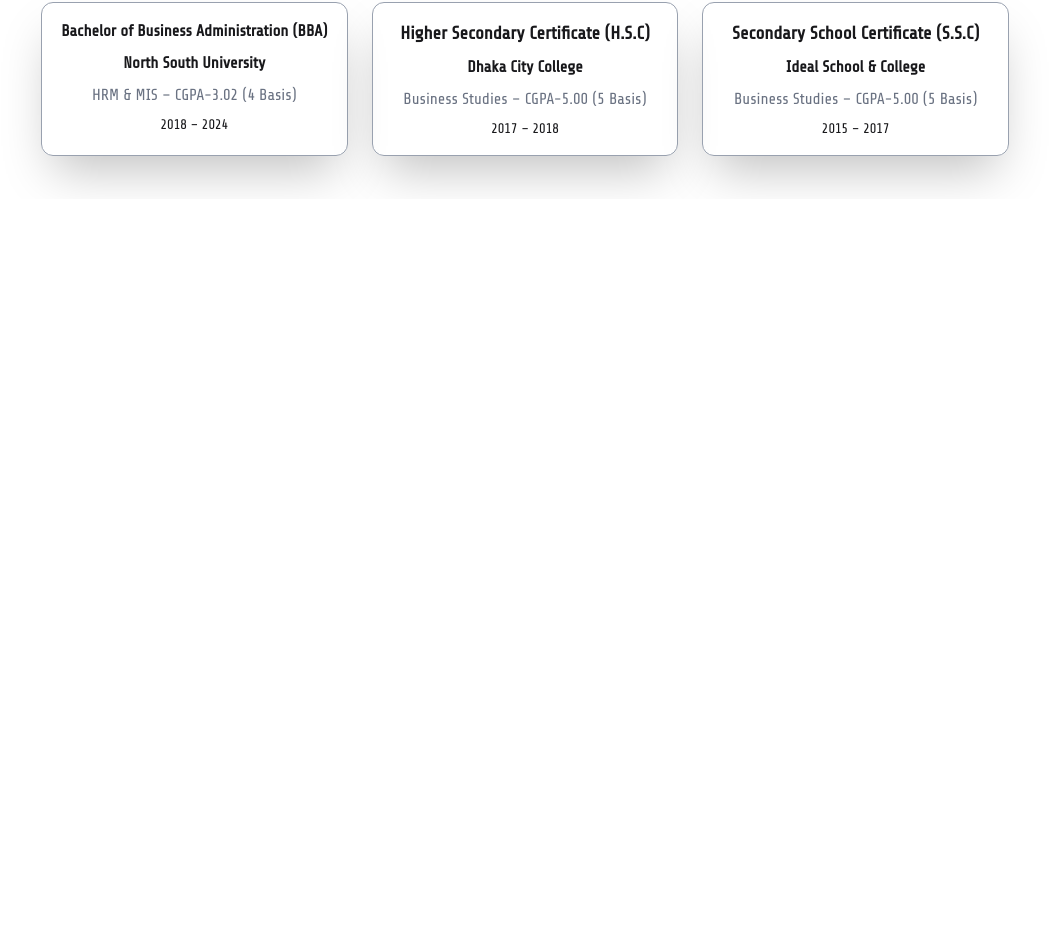
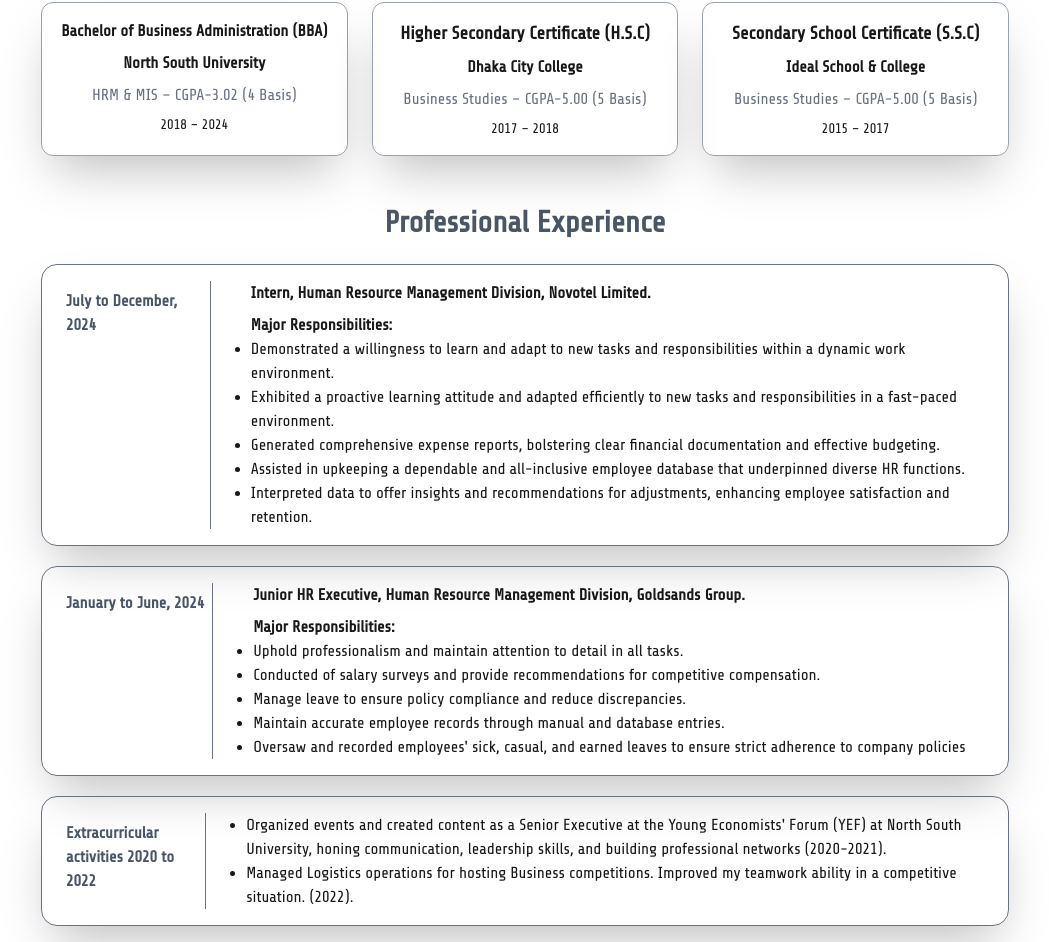
Before and after one commit to parvez-nur-shadhin/maisha-haque, a React (Vite) app: page / in a window 1280 px wide. Shown: the part 601-1543 px from the top of the page, without its empty margins (115-1164 px from the left). Before the commit the page ends 800 px from the top, so only its background shows below. Built offline with nearby package versions, Linux system fonts and the light colour scheme.

Commit message:
Education Section added

```diff
--- a/src/App.jsx
+++ b/src/App.jsx
@@ -1,6 +1,7 @@
 import Navbar from "./Components/Navbar/Navbar";
 import Banner from "./Components/Banner/Banner"
 import Education from "./Components/Education/Education";
+import Experience from "./Components/Experience/Experience";
 function App() {
 
   return (
@@ -8,6 +9,7 @@
       <Navbar />
       <Banner />
       <Education />
+      <Experience />
     </>
   )
 }
--- a/src/Components/Education/Education.jsx
+++ b/src/Components/Education/Education.jsx
@@ -2,7 +2,7 @@
 
 const Education = () => {
     return (
-        <div className='max-w-250 mx-auto p-4 text-center mt-4'>
+        <div className='fade-in max-w-250 mx-auto p-4 text-center mt-4'>
             <h1 className='text-3xl font-bold text-gray-600'>Education</h1>
             <div id='container' className='text-center grid grid-cols-1 md:grid-cols-3 gap-6 mt-4'>
                 <div className='border border-gray-400 rounded-xl shadow-2xl p-4 space-y-2 transform hover:scale-110 duration-1000 cursor-pointer'>
--- /dev/null
+++ b/src/Components/Education/education.css
@@ -0,0 +1,12 @@
+.fade-in {
+  opacity: 0;
+  transform: translateY(20px);
+  animation: fadeIn 1s ease-in-out forwards;
+}
+
+@keyframes fadeIn {
+  to {
+    opacity: 1;
+    transform: translateY(0);
+  }
+}
--- /dev/null
+++ b/src/Components/Experience/Experience.jsx
@@ -0,0 +1,114 @@
+import React from "react";
+
+const Experience = () => {
+  return (
+    <div className="fade-in max-w-250 mx-auto p-4 mt-4">
+      <h1 className="text-center text-3xl font-extrabold text-gray-600">
+        Professional Experience
+      </h1>
+      <div id="professional-experience" className=" mt-6">
+        <div id="container" className="space-y-5">
+          {/* card-1 */}
+          <div className="flex flex-col md:flex-row gap-10 border border-gray-500 shadow-2xl p-4 rounded-2xl cursor-pointer transform hover:scale-110 duration-1000">
+            <h1 className="border-b md:border-r md:border-b-0 border-b-gray-500 md:border-r-gray-500 p-1 md:p-2 font-semibold text-gray-600">
+              July to December, 2024
+            </h1>
+            <div className="space-y-2">
+              <h3 className="font-bold">
+                Intern, Human Resource Management Division, Novotel Limited.
+              </h3>
+              <ul>
+                <h2 className="font-bold">Major Responsibilities:</h2>
+                <ul className="list-disc p-4 md:p-0">
+                  <li>
+                    Demonstrated a willingness to learn and adapt to new tasks
+                    and responsibilities within a dynamic work environment.
+                  </li>
+                  <li>
+                    Exhibited a proactive learning attitude and adapted
+                    efficiently to new tasks and responsibilities in a
+                    fast-paced environment.{" "}
+                  </li>
+                  <li>
+                    Generated comprehensive expense reports, bolstering clear
+                    financial documentation and effective budgeting.
+                  </li>
+                  <li>
+                    Assisted in upkeeping a dependable and all-inclusive
+                    employee database that underpinned diverse HR functions.
+                  </li>
+                  <li>
+                    Interpreted data to offer insights and recommendations for
+                    adjustments, enhancing employee satisfaction and retention.
+                  </li>
+                </ul>
+              </ul>
+            </div>
+          </div>
+          {/* card-2 */}
+          <div className="flex flex-col md:flex-row gap-10 border border-gray-500 shadow-2xl p-4 rounded-2xl cursor-pointer transform hover:scale-110 duration-1000">
+            <h1 className="border-b md:border-r md:border-b-0 border-b-gray-500 md:border-r-gray-500 p-1 md:p-2 font-semibold text-gray-600">
+              January to June, 2024
+            </h1>
+            <div className="space-y-2">
+              <h3 className="font-bold">
+                Junior HR Executive, Human Resource Management Division,
+                Goldsands Group.
+              </h3>
+              <ul>
+                <h2 className="font-bold">Major Responsibilities:</h2>
+                <ul className="list-disc p-4 md:p-0">
+                  <li>
+                    Uphold professionalism and maintain attention to detail in
+                    all tasks.
+                  </li>
+                  <li>
+                    Conducted of salary surveys and provide recommendations for
+                    competitive compensation.
+                  </li>
+                  <li>
+                    Manage leave to ensure policy compliance and reduce
+                    discrepancies.
+                  </li>
+                  <li>
+                    Maintain accurate employee records through manual and
+                    database entries.
+                  </li>
+                  <li>
+                    Oversaw and recorded employees' sick, casual, and earned
+                    leaves to ensure strict adherence to company policies
+                  </li>
+                </ul>
+              </ul>
+            </div>
+          </div>
+          {/* card-3 */}
+          <div className="flex flex-col md:flex-row gap-10 border border-gray-500 shadow-2xl p-4 rounded-2xl cursor-pointer transform hover:scale-110 duration-1000">
+            <h1 className="border-b md:border-r md:border-b-0 border-b-gray-500 md:border-r-gray-500 p-1 md:p-2 font-semibold text-gray-600">
+              Extracurricular activities 2020 to 2022
+            </h1>
+            <div className="space-y-2">
+              <ul>
+                <ul className="list-disc p-4 md:p-0">
+                  <li>
+                    Organized events and created content as a Senior Executive
+                    at the Young Economists' Forum (YEF) at North South
+                    University, honing communication, leadership skills, and
+                    building professional networks (2020-2021).
+                  </li>
+                  <li>
+                    Managed Logistics operations for hosting Business
+                    competitions. Improved my teamwork ability in a competitive
+                    situation. (2022).
+                  </li>
+                </ul>
+              </ul>
+            </div>
+          </div>
+        </div>
+      </div>
+    </div>
+  );
+};
+
+export default Experience;
```
